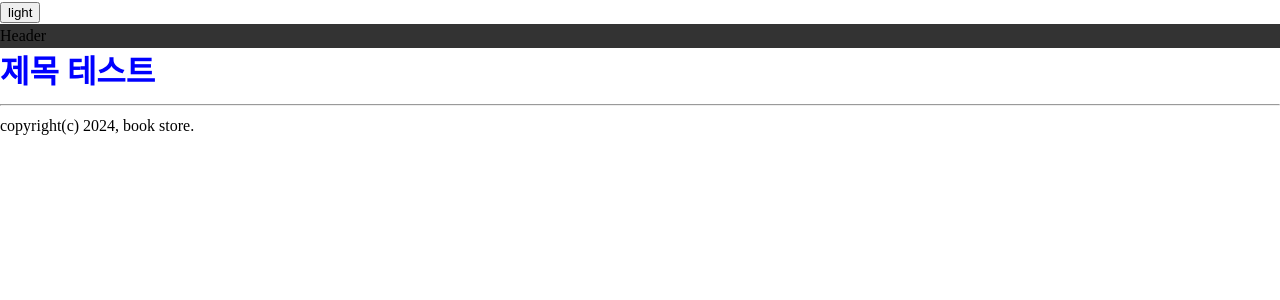
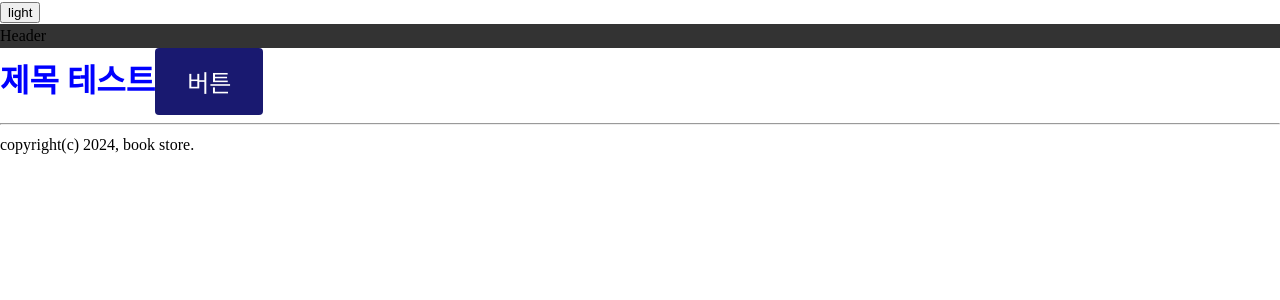
Before and after one commit to alchogh/book-store, a React (Create React App) app: page / in a window 1280 px wide. Shown: the top 300 px of the page. Built offline with nearby package versions, Linux system fonts and the light colour scheme.

Commit message:
🎨 버튼 컴포넌트 테스트 구현

```diff
--- /dev/null
+++ b/src/components/common/Button.tsx
@@ -0,0 +1,42 @@
+import { ButtonScheme, ButtonSize } from "../../style/theme";
+import { styled } from "styled-components";
+
+interface Props {
+	children: React.ReactNode;
+	size: ButtonSize;
+	scheme: ButtonScheme;
+	disabled?: boolean;
+	isLoading?: boolean;
+}
+
+export default function Button({
+	children,
+	size,
+	scheme,
+	disabled,
+	isLoading,
+}: Props) {
+	return (
+		<ButtonStyle
+			size={size}
+			scheme={scheme}
+			disabled={disabled}
+			isLoading={isLoading}
+		>
+			{children}
+		</ButtonStyle>
+	);
+}
+
+const ButtonStyle = styled.button<Omit<Props, "children">>`
+	font-size: ${({ theme, size }) => theme.button[size].fontSize};
+	padding: ${({ theme, size }) => theme.button[size].padding};
+	color: ${({ theme, scheme }) => theme.buttonScheme[scheme].color};
+	background-color: ${({ theme, scheme }) =>
+		theme.buttonScheme[scheme].backgroundColor};
+	border: 0;
+	border-radius: ${({ theme }) => theme.borderRadius.default};
+	opacity: ${({ disabled }) => (disabled ? 0.5 : 1)};
+	pointer-events: ${({ disabled }) => (disabled ? "none" : "auto")};
+	cursor: ${({ disabled }) => (disabled ? "none" : "pointer")};
+`;
--- a/src/pages/Home.tsx
+++ b/src/pages/Home.tsx
@@ -1,3 +1,4 @@
+import Button from "../components/common/Button";
 import Title from "../components/common/Title";
 
 export default function Home() {
@@ -5,6 +6,9 @@ export default function Home() {
 		<>
 			<Title size="large" color="secondary">
 				제목 테스트
+				<Button size="large" scheme="primary">
+					버튼
+				</Button>
 			</Title>
 		</>
 	);
--- a/src/style/theme.ts
+++ b/src/style/theme.ts
@@ -1,6 +1,8 @@
 export type ThemeName = "light" | "dark";
 export type ColorKey = "primary" | "background" | "secondary" | "third";
 export type HeadingSize = "large" | "medium" | "small";
+export type ButtonSize = "large" | "medium" | "small";
+export type ButtonScheme = "primary" | "normal";
 
 interface Theme {
 	name: ThemeName;
@@ -9,6 +11,22 @@ interface Theme {
 		[key in HeadingSize]: {
 			fontSize: string;
 		};
+	};
+	button: {
+		[key in ButtonSize]: {
+			fontSize: string;
+			padding: string;
+		};
+	};
+
+	buttonScheme: {
+		[key in ButtonScheme]: {
+			color: string;
+			backgroundColor: string;
+		};
+	};
+	borderRadius: {
+		default: string;
 	};
 }
 
@@ -31,6 +49,33 @@ export const light: Theme = {
 			fontSize: "1rem",
 		},
 	},
+	button: {
+		large: {
+			fontSize: "1.5rem",
+			padding: "1rem 2rem",
+		},
+		medium: {
+			fontSize: "1rem",
+			padding: "0.5rem 1rem",
+		},
+		small: {
+			fontSize: "0.75rem",
+			padding: "0.25rem 0.5rem",
+		},
+	},
+	buttonScheme: {
+		primary: {
+			color: "white",
+			backgroundColor: "midnightblue",
+		},
+		normal: {
+			color: "black",
+			backgroundColor: "lightgrey",
+		},
+	},
+	borderRadius: {
+		default: "4px",
+	},
 };
 
 export const dark: Theme = {
```
Also changed, not shown: 1 other file (tests, documents, lock files or other folders).
